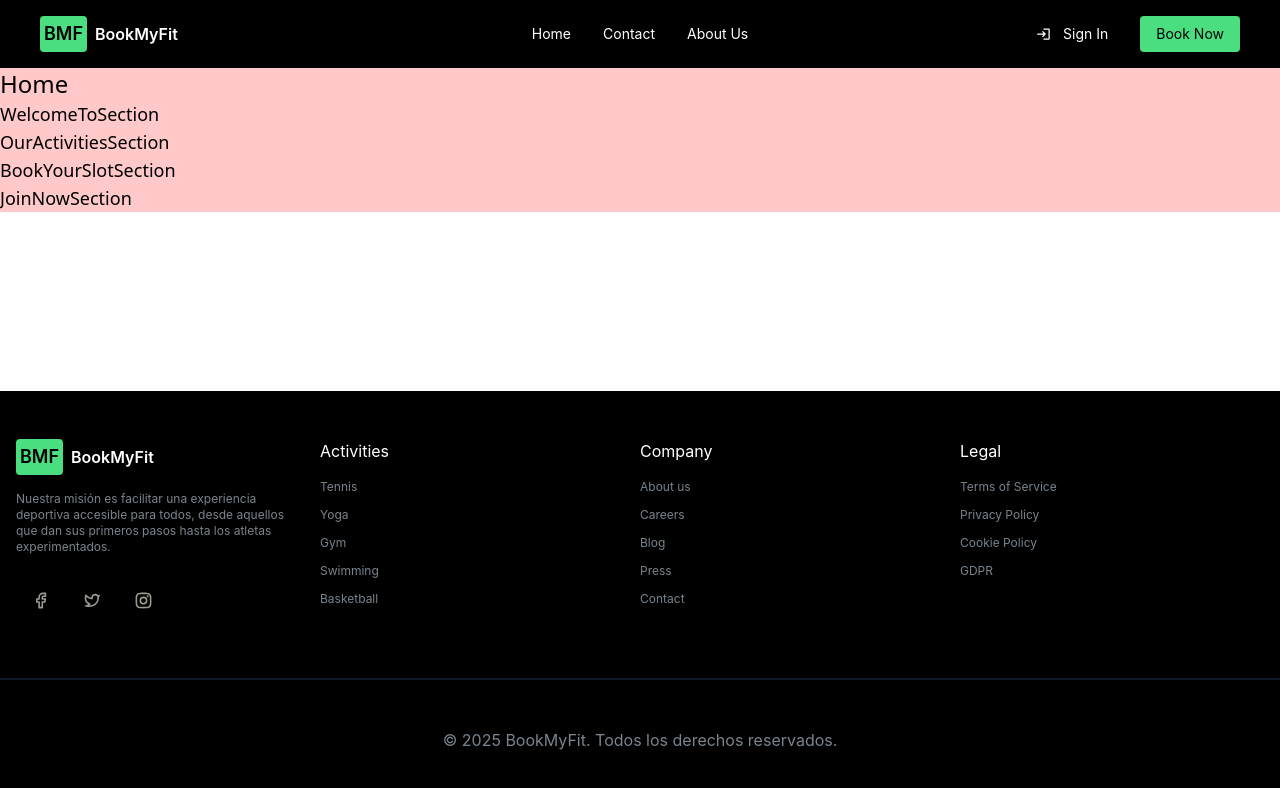
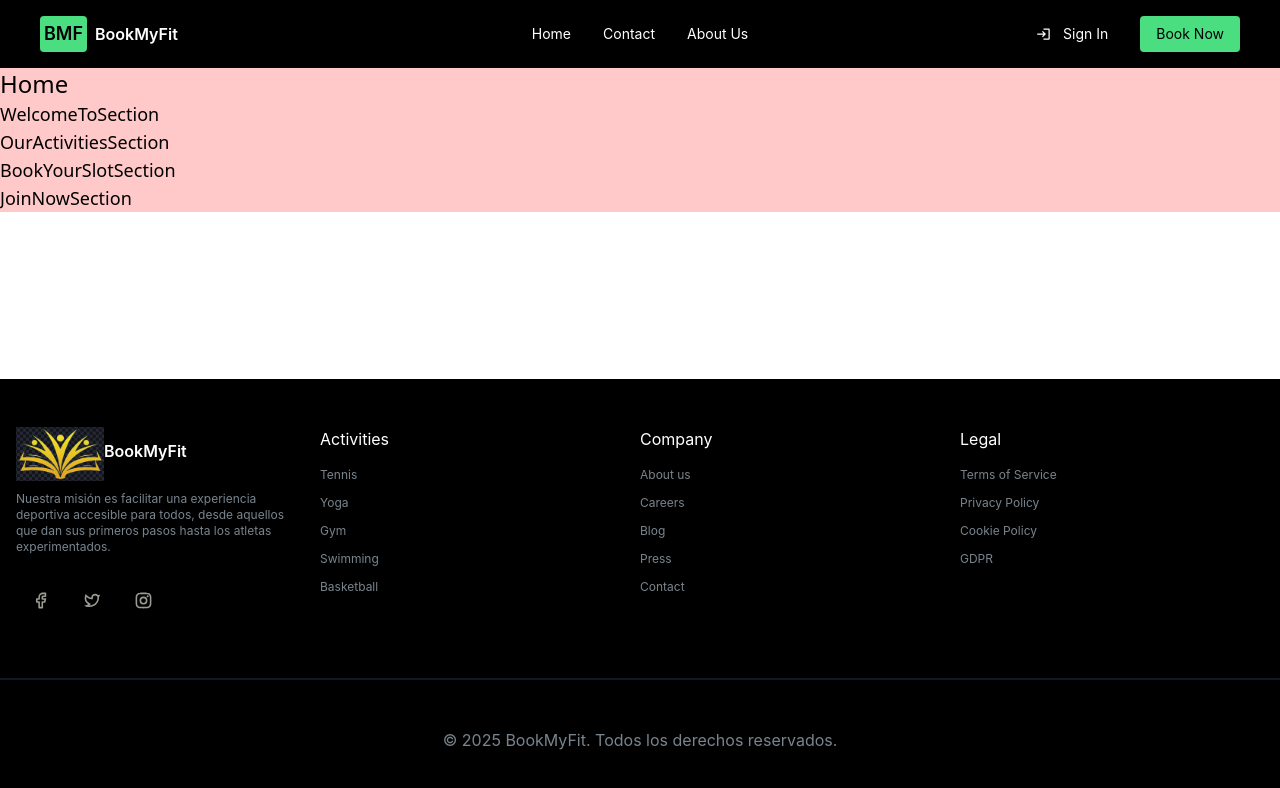
Before and after one commit to Jerimonski/Crud_Front-end, a React (Vite) app: page / in a window 1280 px wide. Shown: the top 788 px of the page. Built offline with nearby package versions, Linux system fonts and the light colour scheme.

Commit message:
feat: finished footer design

```diff
--- a/src/components/Footer/Footer.jsx
+++ b/src/components/Footer/Footer.jsx
@@ -7,9 +7,9 @@ export default function Footer() {
     <footer className='font-Inter w-full py-12 bg-black text-white absolute bottom-0'>
       <div className='grid grid-cols-4'>
         <div className='space-y-4 space-x-4 px-4'>
-          <Link className='flex items-center gap-2' to={"/Home"}>
-            <div className='text-lg font-semibold rounded bg-light-green p-1 text-black'>
-              BMF
+          <Link className='flex items-center' to={"/Home"}>
+            <div className='w-22 h-12'>
+              <img src='/LogoBookMyFit.png' alt='LogoBookMyFit' />
             </div>
             <span className='font-semibold'>BookMyFit</span>
           </Link>
```
Also changed, not shown: public/LogoBookMyFit.png (added).
